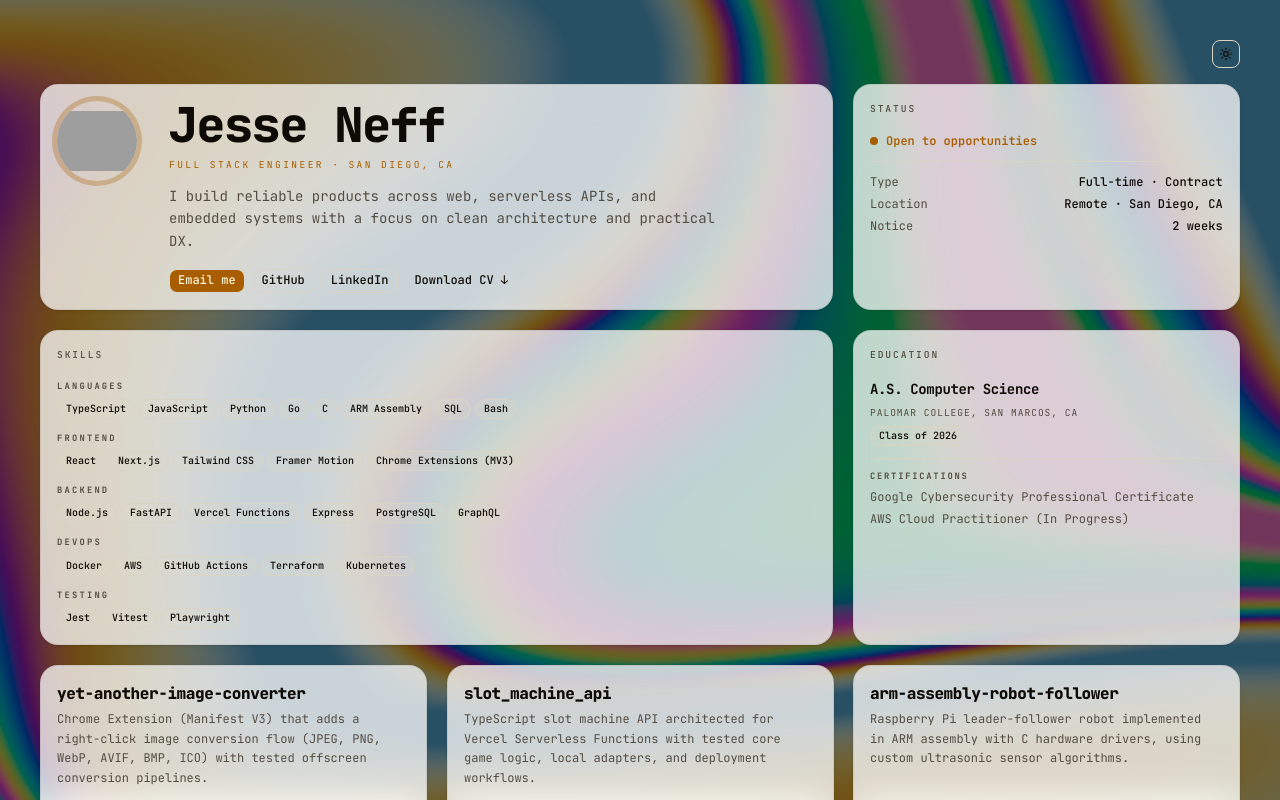
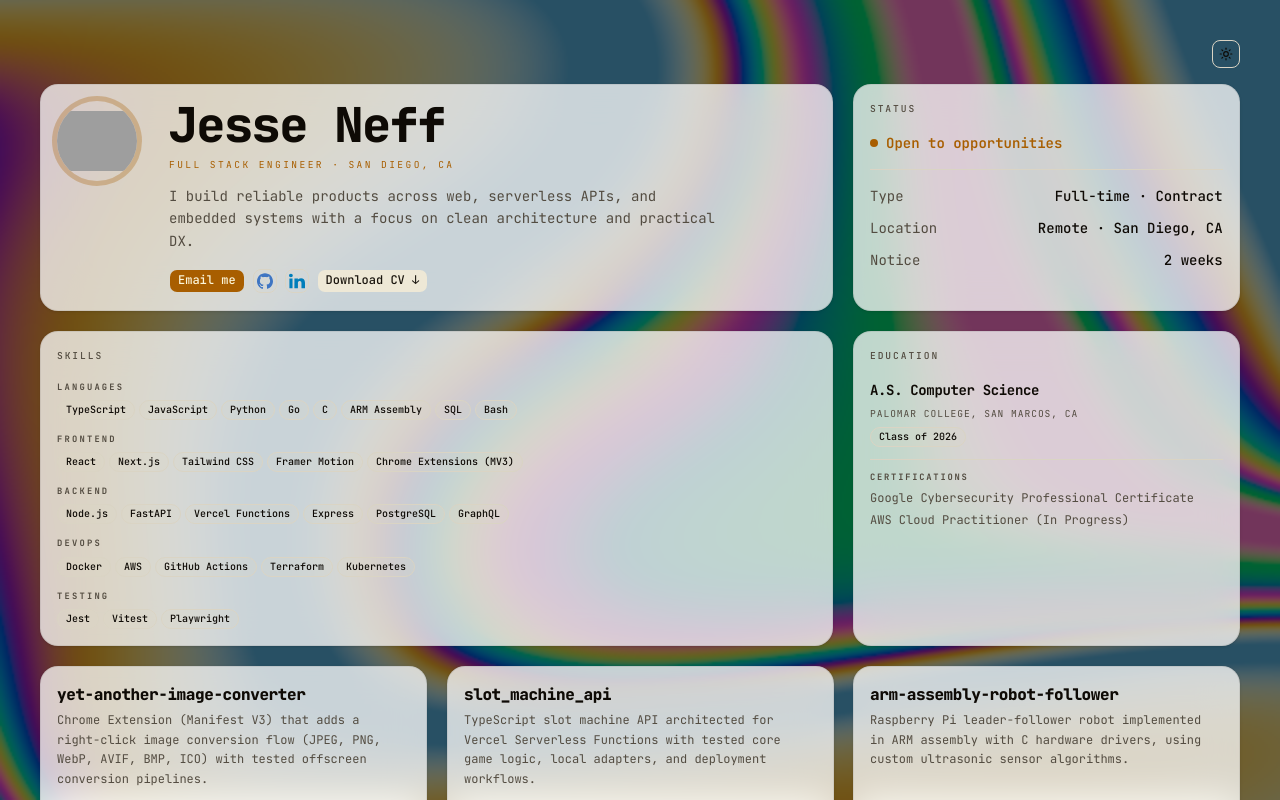
Before and after one commit to mercerius/portfolio-app, a Next.js app: page / in a window 1280 px wide. Shown: the top 800 px of the page. Built offline with nearby package versions, Linux system fonts and the light colour scheme; grey boxes are pictures that could not be loaded.

Commit message:
feat: update social links with icons for GitHub and LinkedIn

```diff
--- a/app/page.tsx
+++ b/app/page.tsx
@@ -72,25 +72,35 @@ export default function Home() {
                       <Button asChild size="sm" variant="default">
                         <a href={`mailto:${personal.email}`}>Email me</a>
                       </Button>
-                      <Button asChild size="sm" variant="outline">
+                      <Button asChild size="icon-sm" variant="outline">
                         <a
                           href={personal.links.github}
                           target="_blank"
                           rel="noopener noreferrer"
                         >
-                          GitHub
+                          <Image
+                            src="/github-color.svg"
+                            alt=""
+                            width={16}
+                            height={16}
+                          />
                         </a>
                       </Button>
-                      <Button asChild size="sm" variant="outline">
+                      <Button asChild size="icon-sm" variant="outline">
                         <a
                           href={personal.links.linkedin}
                           target="_blank"
                           rel="noopener noreferrer"
                         >
-                          LinkedIn
+                          <Image
+                            src="/linkedin-color.svg"
+                            alt=""
+                            width={16}
+                            height={16}
+                          />
                         </a>
                       </Button>
-                      <Button asChild size="sm" variant="ghost">
+                      <Button asChild size="sm" variant="secondary">
                         <a
                           href={personal.links.resume}
                           target="_blank"
@@ -113,18 +123,18 @@ export default function Home() {
                     Status
                   </CardTitle>
                 </CardHeader>
-                <CardContent className="flex flex-col gap-3">
+                <CardContent className="flex flex-col justify-between gap-4 h-full pb-6">
                   <div className="flex items-center gap-2">
                     <span className="relative flex h-2 w-2">
                       <span className="absolute inline-flex h-full w-full animate-ping rounded-full bg-primary/60 opacity-75" />
                       <span className="relative inline-flex h-2 w-2 rounded-full bg-primary" />
                     </span>
-                    <span className="text-xs font-semibold text-primary">
+                    <span className="text-sm font-semibold text-primary">
                       {status.label}
                     </span>
                   </div>
                   <Separator />
-                  <dl className="flex flex-col gap-1.5 text-xs">
+                  <dl className="flex flex-col gap-3 text-sm">
                     <div className="flex justify-between">
                       <dt className="text-muted-foreground">Type</dt>
                       <dd className="font-medium">{status.type}</dd>
```
Also changed, not shown: public/github-color.svg (added), public/linkedin-color.svg (added).
